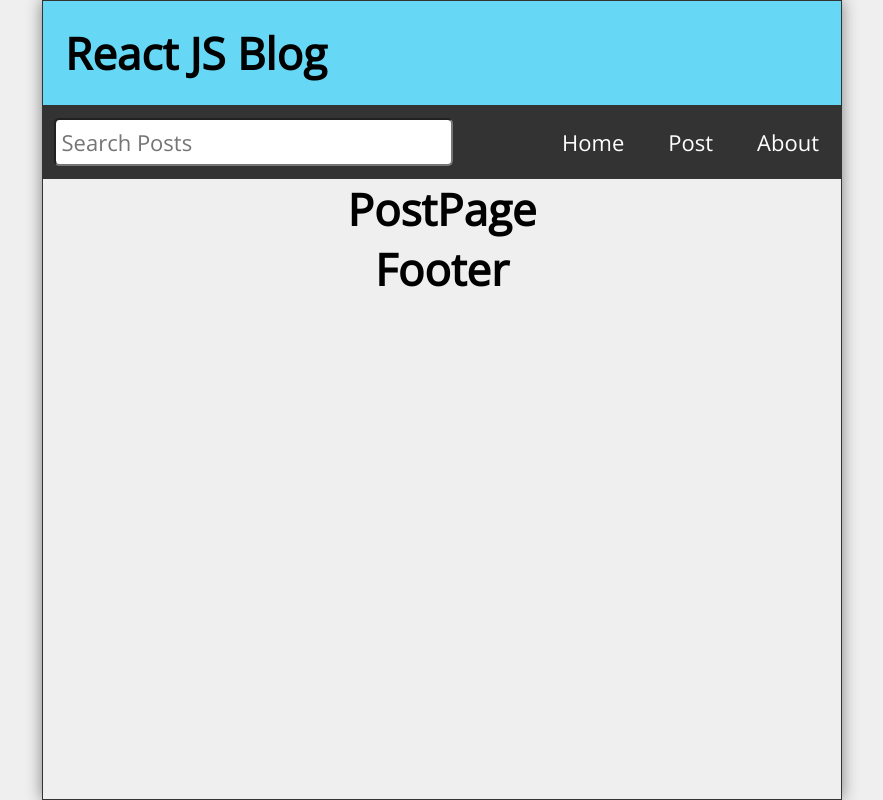
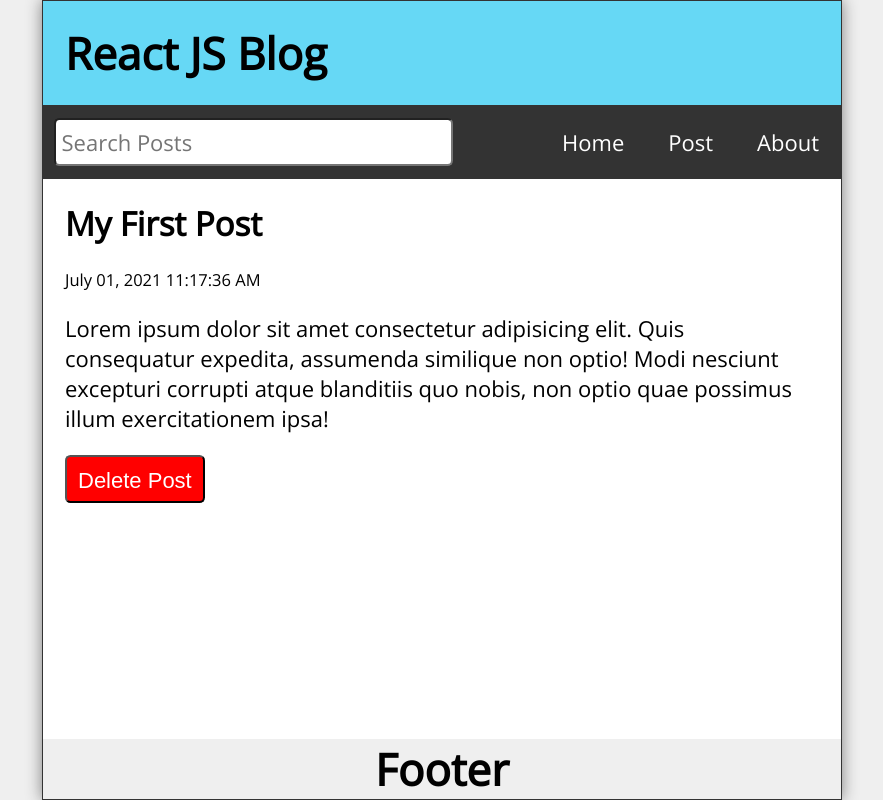
Before and after one commit to lavitzwind/react-router-blog, a React (Create React App) app: page /post/1 in a window 1280 px wide. Shown: the whole page, without its empty margins (198-1081 px from the left). Built offline with nearby package versions, Linux system fonts and the light colour scheme.

Commit message:
del button and useparam

```diff
--- a/src/App.js
+++ b/src/App.js
@@ -39,6 +39,12 @@
 	const [search, setSearch] = useState("");
 	const [searchResults, setSearchResults] = useState([]);
 
+	const handleDelete = (id) => {
+		const postsList = posts.filter((post) => post.id !== id);
+		console.log(postsList);
+		setPosts(postsList);
+	};
+
 	return (
 		<div className="App">
 			<Header title="React JS Blog" />
@@ -51,7 +57,7 @@
 					<NewPost />
 				</Route>
 				<Route path="/post/:id">
-					<PostPage />
+					<PostPage posts={posts} handleDelete={handleDelete} />
 				</Route>
 				<Route path="/about" component={About} />
 				<Route path="*" component={Missing} />
--- a/src/PostPage.js
+++ b/src/PostPage.js
@@ -1,7 +1,29 @@
-const PostPage = () => {
+import { useParams, Link } from "react-router-dom";
+
+const PostPage = ({ posts, handleDelete }) => {
+	const { id } = useParams();
+	const post = posts.find((post) => post.id.toString() === id);
 	return (
-		<main>
-			<h1>PostPage</h1>
+		<main className="PostPage">
+			<article className="post">
+				{post && (
+					<>
+						<h2>{post.title}</h2>
+						<p className="postDate">{post.datetime}</p>
+						<p className="postBody">{post.body}</p>
+						<button onClick={() => handleDelete(post.id)}>Delete Post</button>
+					</>
+				)}
+				{!post && (
+					<>
+						<h2>Post Not Found</h2>
+						<p>Well, that's disappointing.</p>
+						<p>
+							<Link to="/">Visit Our Homepage</Link>
+						</p>
+					</>
+				)}
+			</article>
 		</main>
 	);
 };
```
